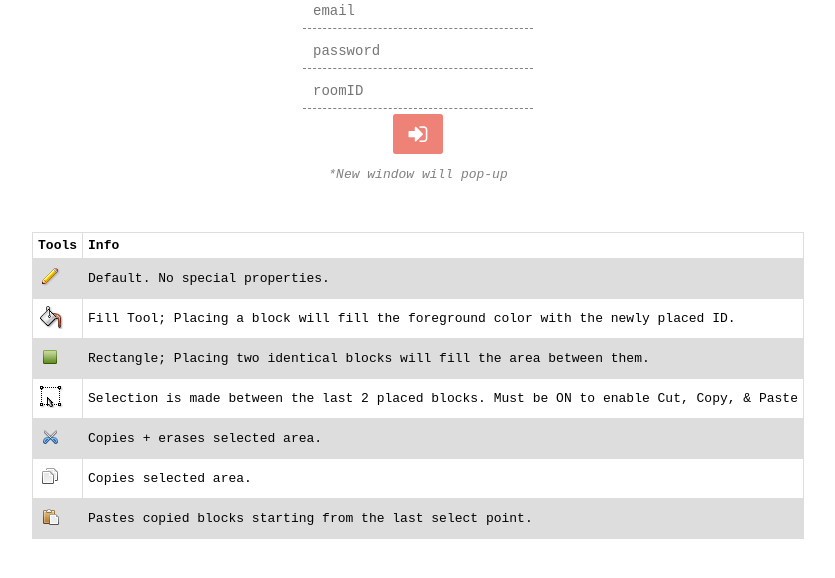
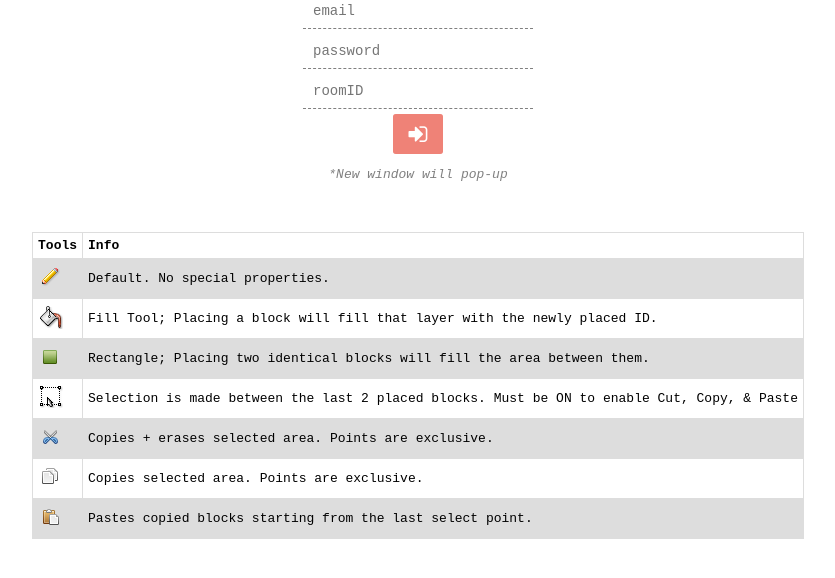
Before and after one commit to SmittyW/EEBucket, a plain HTML site: page index.html in a window 1280 px wide. Shown: the part 94-672 px from the top of the page, without its empty margins (222-1057 px from the left). Drawn offline with Linux system fonts and the light colour scheme.

Commit message:
Update index.html

```diff
--- a/index.html
+++ b/index.html
@@ -32,7 +32,7 @@
 			</tr>
 			<tr>
 			    <td><img src="icons/1.png"></td>
-			    <td>Fill Tool; Placing a block will fill the foreground color with the newly placed ID.</td>
+			    <td>Fill Tool; Placing a block will fill that layer with the newly placed ID.</td>
 			</tr>
 			<tr>
 			    <td><img src="icons/2.png"></td>
@@ -44,11 +44,11 @@
 			</tr>
 			<tr>
 			    <td><img src="icons/4.png"></td>
-			    <td>Copies + erases selected area.</td>
+			    <td>Copies + erases selected area. Points are exclusive.</td>
 			</tr>
 			<tr>
 			    <td><img src="icons/5.png"></td>
-			    <td>Copies selected area.</td>
+			    <td>Copies selected area. Points are exclusive.</td>
 			</tr>
 			<tr>
 			    <td><img src="icons/6.png"></td>
```
